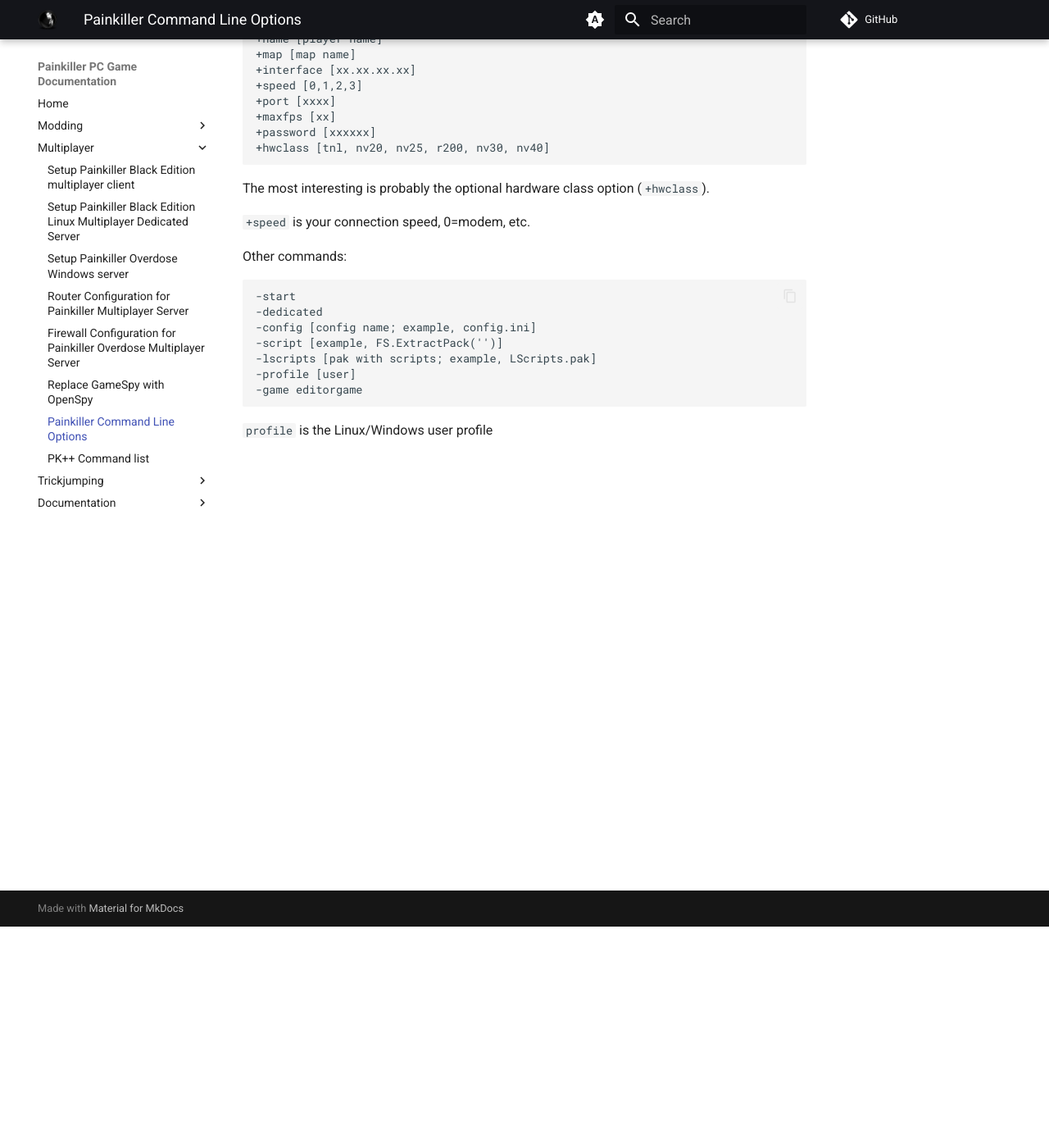
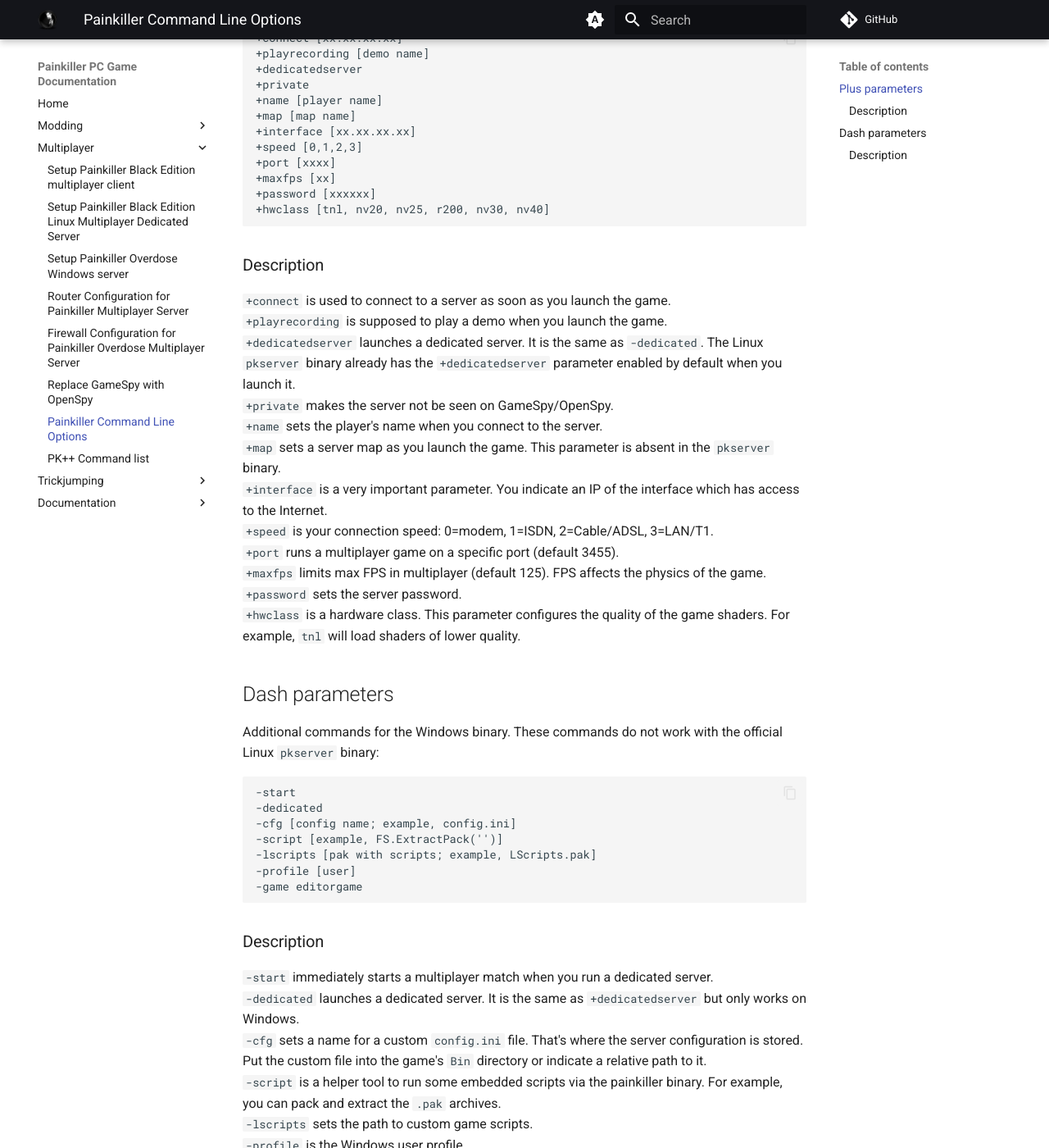
Before and after one commit to t3r6/pkdocs, an MkDocs documentation site: the page built from docs/guides/multiplayer/command-options.md, in a window 1280 px wide and 1400 px high, scrolled down 270 px. Shown: the whole window at 82% size. Built offline with MkDocs 1.6.1 and Material for MkDocs 9.7.7, drawn with Linux system fonts in a browser that asks for light colours; comment, search, counter and statistics services are not loaded; some of the changed text lies outside the part shown.

Commit message:
docs: Update command options

````diff
--- a/docs/guides/multiplayer/command-options.md
+++ b/docs/guides/multiplayer/command-options.md
@@ -1,9 +1,11 @@
 # Painkiller Command Line Options
 
-The information was taken from [pkeuro](https://www.pkeuro.net/?p=249).
+The information was taken from [pkeuro](https://www.pkeuro.net/?p=249) and updated.
+
+## Plus parameters
 
 ```
-+connect [xx.xx.xx.xx>]
++connect [xx.xx.xx.xx]
 +playrecording [demo name]
 +dedicatedserver
 +private
@@ -17,20 +19,41 @@
 +hwclass [tnl, nv20, nv25, r200, nv30, nv40]
 ```
 
-The most interesting is probably the optional hardware class option (`+hwclass`).
+### Description
 
-`+speed` is your connection speed, 0=modem, etc.
+`+connect` is used to connect to a server as soon as you launch the game.<br>
+`+playrecording` is supposed to play a demo when you launch the game.<br>
+`+dedicatedserver` launches a dedicated server. It is the same as `-dedicated`. The Linux `pkserver` binary already has the `+dedicatedserver` parameter enabled by default when you launch it.<br>
+`+private` makes the server not be seen on GameSpy/OpenSpy.<br>
+`+name` sets the player's name when you connect to the server.<br>
+`+map` sets a server map as you launch the game. This parameter is absent in the `pkserver` binary.<br>
+`+interface` is a very important parameter. You indicate an IP of the interface which has access to the Internet.<br>
+`+speed` is your connection speed: 0=modem, 1=ISDN, 2=Cable/ADSL, 3=LAN/T1.<br>
+`+port` runs a multiplayer game on a specific port (default 3455).<br>
+`+maxfps` limits max FPS in multiplayer (default 125). FPS affects the physics of the game.<br>
+`+password` sets the server password.<br>
+`+hwclass` is a hardware class. This parameter configures the quality of the game shaders. For example, `tnl` will load shaders of lower quality.<br>
 
-Other commands:
+## Dash parameters
+
+Additional commands for the Windows binary. These commands do not work with the official Linux `pkserver` binary:
 
 ```
 -start
 -dedicated
--config [config name; example, config.ini]
+-cfg [config name; example, config.ini]
 -script [example, FS.ExtractPack('')]
 -lscripts [pak with scripts; example, LScripts.pak]
 -profile [user]
 -game editorgame
 ```
 
-`profile` is the Linux/Windows user profile
+### Description
+
+`-start` immediately starts a multiplayer match when you run a dedicated server.<br>
+`-dedicated` launches a dedicated server. It is the same as `+dedicatedserver` but only works on Windows.<br>
+`-cfg` sets a name for a custom `config.ini` file. That's where the server configuration is stored. Put the custom file into the game's `Bin` directory or indicate a relative path to it.<br>
+`-script` is a helper tool to run some embedded scripts via the painkiller binary. For example, you can pack and extract the `.pak` archives.<br>
+`-lscripts` sets the path to custom game scripts.<br>
+`-profile` is the Windows user profile.<br>
+`-game editorgame` is leftover from the alpha version of Painkiller. It does nothing.<br>
````
Also changed, not shown: docs/guides/multiplayer/od-mp-server-win.md (+7 -2 lines), docs/guides/multiplayer/pk-mp-server-linux.md (+9 -2 lines).
